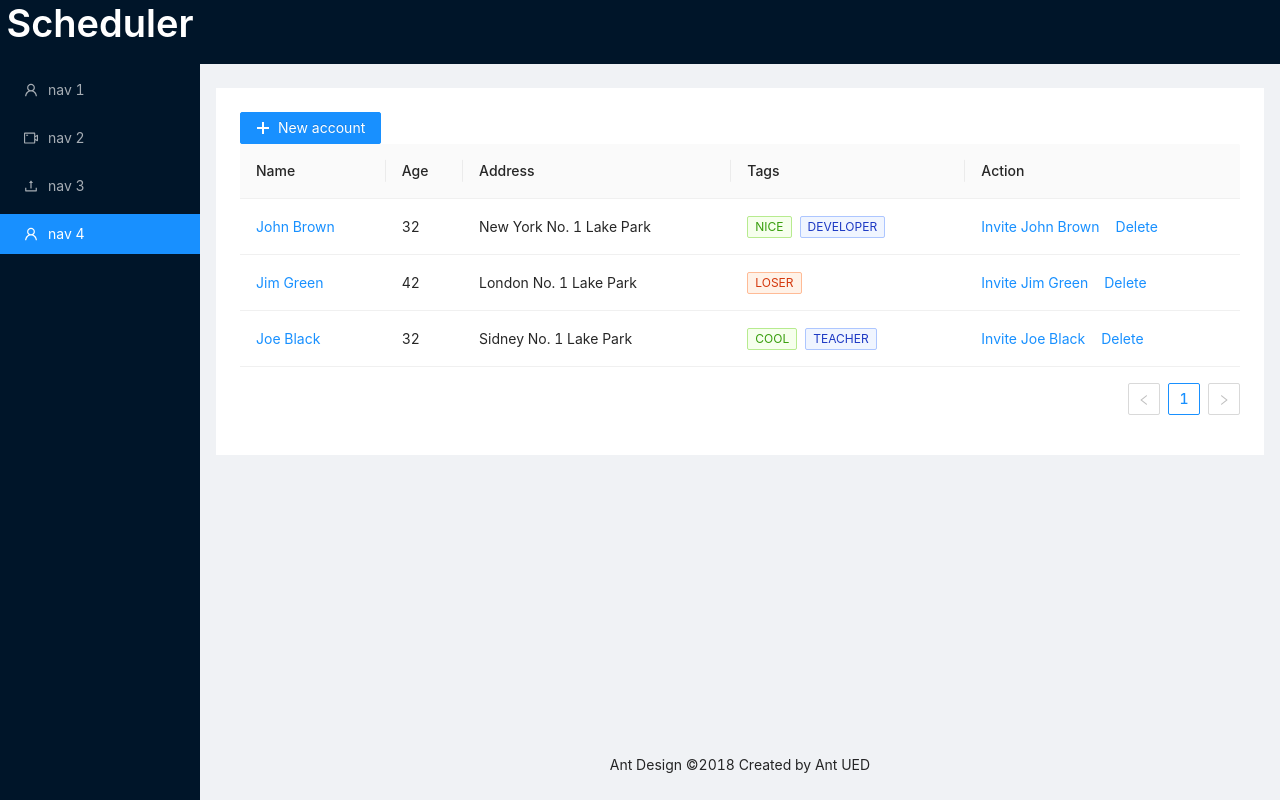
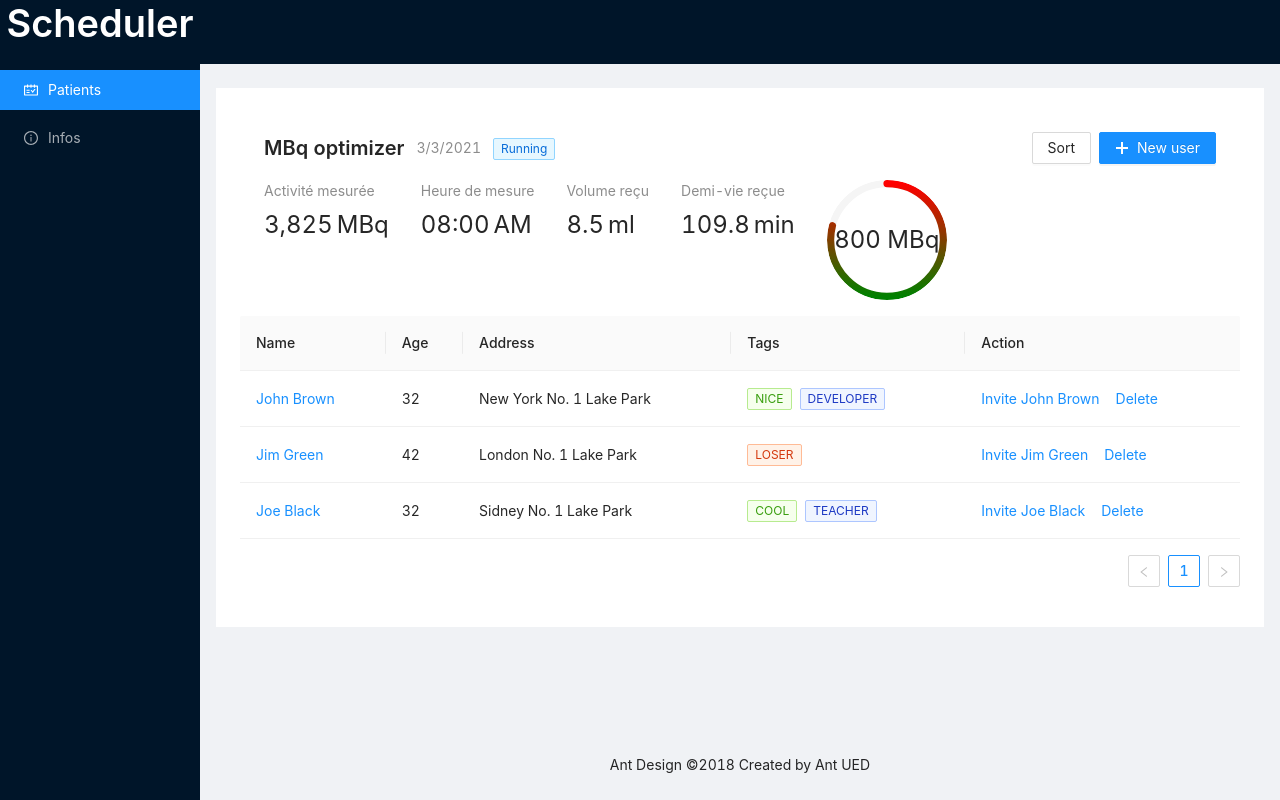
Before and after one commit to github-anis-snoussi/Radiopharmaceuticals-Optimizer, a React (Create React App) app in the folder optimizer/: page / in a window 1280 px wide. Built offline with nearby package versions, Linux system fonts and the light colour scheme.

Commit message:
getting there ...

```diff
--- a/optimizer/src/App.js
+++ b/optimizer/src/App.js
@@ -4,8 +4,31 @@ import './App.css';
 import 'antd/dist/antd.css';
 
 
-import { Layout, Menu, Typography, Table, Tag, Space, Drawer, Form, Button, Col, Row, Input, Select, DatePicker } from 'antd';
-import { UploadOutlined, UserOutlined, VideoCameraOutlined, PlusOutlined } from '@ant-design/icons';
+import {
+  Layout,
+  Menu,
+  Typography,
+  Table,
+  Tag,
+  Space,
+  Drawer,
+  Form,
+  Button,
+  Col,
+  Row,
+  Input,
+  Select,
+  DatePicker,
+  PageHeader,
+  Statistic,
+  Progress
+} from 'antd';
+
+import {
+  PlusOutlined,
+  ScheduleOutlined,
+  InfoCircleOutlined
+} from '@ant-design/icons';
 
 const { Header, Content, Footer, Sider } = Layout;
 const { Title } = Typography;
@@ -85,9 +108,61 @@ const data = [
 ];
 
 
+const renderContent = () => (
+    <Row>
+    <Statistic
+      title="Activité mesurée"
+      suffix="MBq"
+      value={3825}
+
+    />
+    <Statistic
+      title="Heure de mesure"
+      suffix="AM"
+      value={"08:00"}
+      style={{
+        margin: '0 32px',
+      }}
+    />
+    <Statistic
+      title="Volume reçu"
+      suffix="ml"
+      value={8.5}
+    />
+    <Statistic
+      title="Demi-vie reçue"
+      suffix="min"
+      value={109.8}
+      style={{
+        margin: '0 32px',
+      }}
+    />
+    <Progress
+      strokeColor={{
+        '0%': 'red',
+        '100%': 'green',
+      }}
+      type="circle"
+      percent={80}
+      format={percent => `${percent * 10} MBq`}
+      />
+  </Row>
+);
+
+
+const HeaderContent = ({ children, extra }) => (
+  <div className="content">
+    <div className="main">{children}</div>
+    <div className="extra">{extra}</div>
+  </div>
+);
+
+
 class App extends React.Component {
 
-  state = { visible: false };
+  state = {
+    visible: false
+  };
 
   showDrawer = () => {
     this.setState({
@@ -223,6 +298,25 @@ class App extends React.Component {
     )
   }
 
+  renderHeader() {
+    return(
+      <PageHeader
+      className="site-page-header-responsive"
+      title="MBq optimizer"
+      subTitle="3/3/2021"
+      tags={<Tag color="blue">Running</Tag>}
+      extra={[
+        <Button key="1">Sort</Button>,
+        <Button key="2" type="primary" onClick={this.showDrawer}>
+          <PlusOutlined /> New user
+        </Button>
+      ]}
+    >
+      <HeaderContent>{renderContent()}</HeaderContent>
+    </PageHeader>
+    )
+  }
+
 render() {
   return (
     <>
@@ -237,23 +331,13 @@ render() {
         console.log(collapsed, type);
       }}
     >
-
-
         <Title className="logo"  >Scheduler</Title>
-
-
-      <Menu theme="dark" mode="inline" defaultSelectedKeys={['4']}>
-        <Menu.Item key="1" icon={<UserOutlined />}>
-          nav 1
+      <Menu theme="dark" mode="inline" defaultSelectedKeys={['1']}>
+        <Menu.Item key="1" icon={<ScheduleOutlined />}>
+          Patients
         </Menu.Item>
-        <Menu.Item key="2" icon={<VideoCameraOutlined />}>
-          nav 2
-        </Menu.Item>
-        <Menu.Item key="3" icon={<UploadOutlined />}>
-          nav 3
-        </Menu.Item>
-        <Menu.Item key="4" icon={<UserOutlined />}>
-          nav 4
+        <Menu.Item key="2" icon={<InfoCircleOutlined />}>
+          Infos
         </Menu.Item>
       </Menu>
     </Sider>
@@ -264,10 +348,7 @@ render() {
 
         <div className="site-layout-background" style={{ padding: 24, minHeight: 360 }}>
 
-
-          <Button type="primary" onClick={this.showDrawer}>
-            <PlusOutlined /> New account
-          </Button>
+          {this.renderHeader()}
 
           <Table columns={columns} dataSource={data} />
         </div>
```
